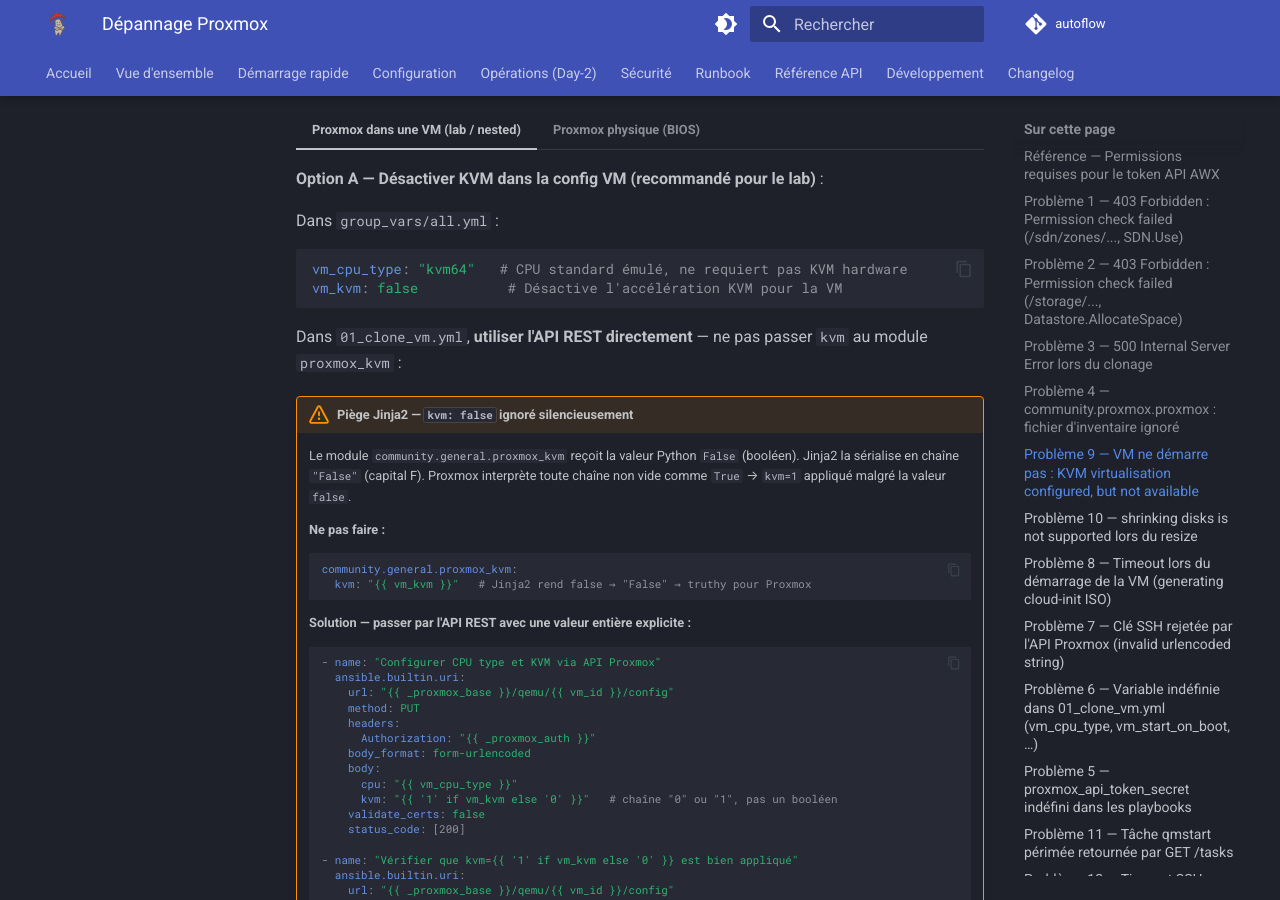
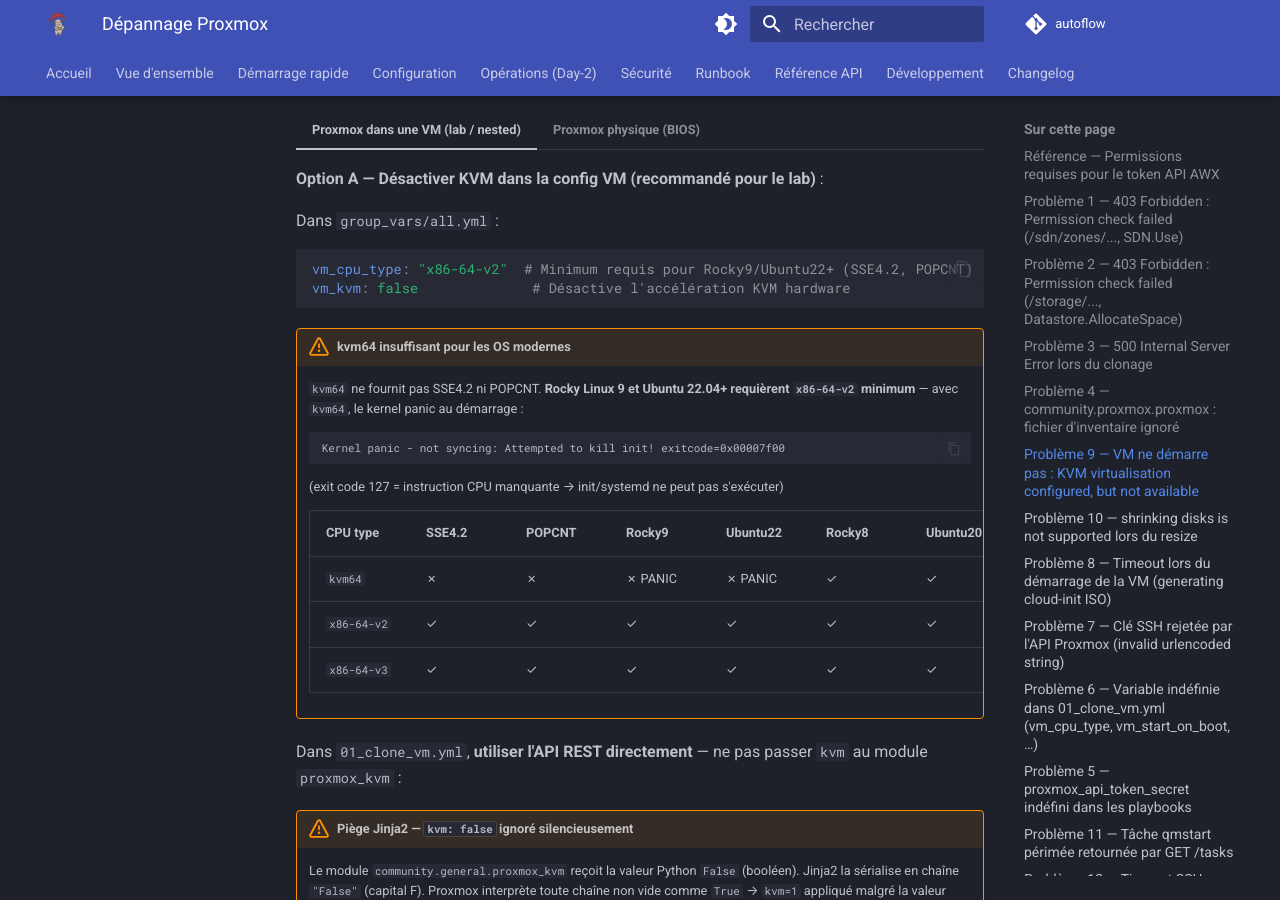
Before and after one commit to Teachmemore-Ressources/autoflow, an MkDocs documentation site: the page built from docs/runbook/troubleshooting/proxmox.md, in a window 1280 px wide and 900 px high, scrolled down 4452 px. Built offline with MkDocs 1.6.1 and Material for MkDocs 9.7.7, drawn with Linux system fonts in a browser that asks for light colours; the version menu is left out.

Commit message:
docs: proxmox P9 — kvm64 panic Rocky9/Ubuntu22 + tableau compatibilité CPU
Ajout tableau cpu type × OS et avertissement kvm64 insuffisant pour les
OS modernes requérant x86-64-v2 (SSE4.2, POPCNT).

Co-Authored-By: Claude Sonnet 4.6 <noreply@anthropic.com>

````diff
--- a/docs/runbook/troubleshooting/proxmox.md
+++ b/docs/runbook/troubleshooting/proxmox.md
@@ -259,9 +259,23 @@ egrep -c '(vmx|svm)' /proc/cpuinfo
 
     Dans `group_vars/all.yml` :
     ```yaml
-    vm_cpu_type: "kvm64"   # CPU standard émulé, ne requiert pas KVM hardware
-    vm_kvm: false           # Désactive l'accélération KVM pour la VM
+    vm_cpu_type: "x86-64-v2"  # Minimum requis pour Rocky9/Ubuntu22+ (SSE4.2, POPCNT)
+    vm_kvm: false              # Désactive l'accélération KVM hardware
     ```
+
+    !!! warning "kvm64 insuffisant pour les OS modernes"
+        `kvm64` ne fournit pas SSE4.2 ni POPCNT. **Rocky Linux 9 et Ubuntu 22.04+
+        requièrent `x86-64-v2` minimum** — avec `kvm64`, le kernel panic au démarrage :
+        ```
+        Kernel panic - not syncing: Attempted to kill init! exitcode=0x00007f00
+        ```
+        (exit code 127 = instruction CPU manquante → init/systemd ne peut pas s'exécuter)
+
+        | CPU type | SSE4.2 | POPCNT | Rocky9 | Ubuntu22 | Rocky8 | Ubuntu20 |
+        |---|---|---|---|---|---|---|
+        | `kvm64`     | ✗ | ✗ | ✗ PANIC | ✗ PANIC | ✓ | ✓ |
+        | `x86-64-v2` | ✓ | ✓ | ✓ | ✓ | ✓ | ✓ |
+        | `x86-64-v3` | ✓ | ✓ | ✓ | ✓ | ✓ | ✓ |
 
     Dans `01_clone_vm.yml`, **utiliser l'API REST directement** — ne pas passer `kvm` au module `proxmox_kvm` :
 
````
